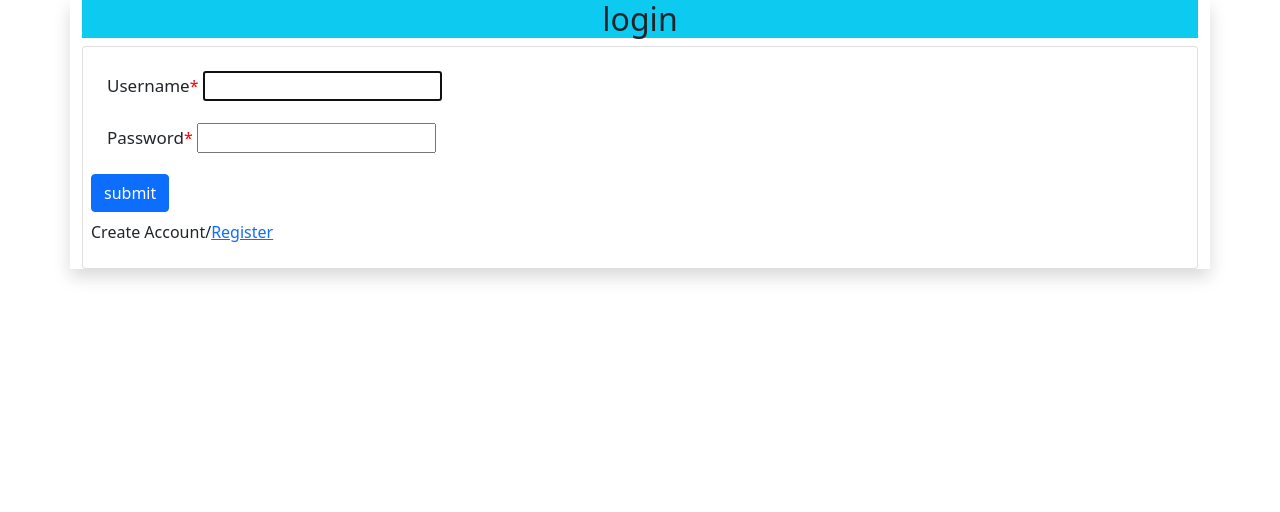
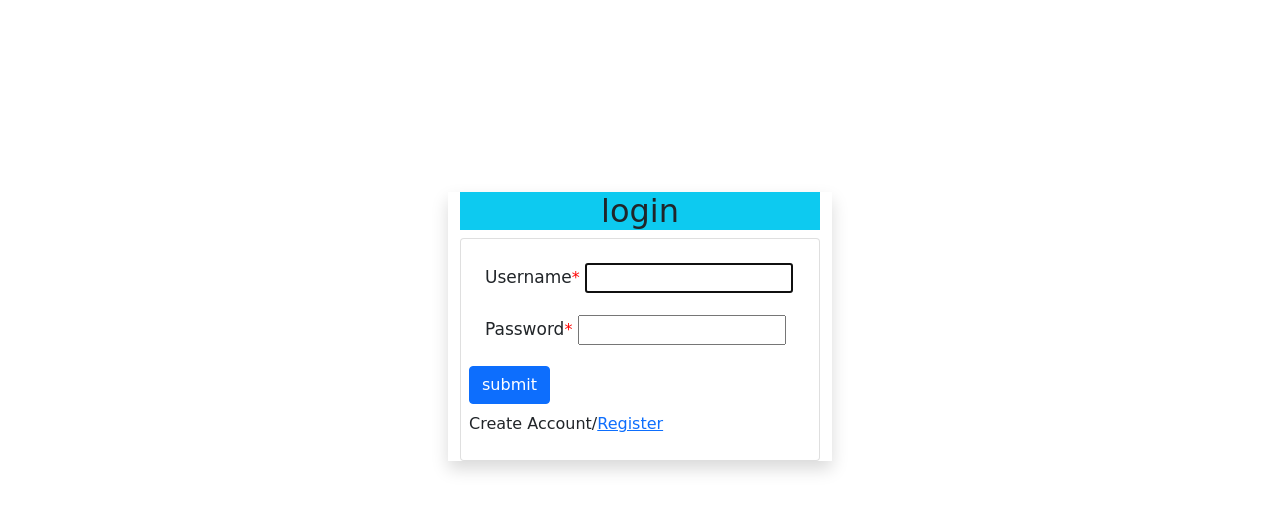
Before and after one commit to tarun163/verification-with-mail-authontification-Django, a Django app: page /login/ in a window 1280 px wide. Shown: the top 512 px of the page. Run offline with Django 3.2, Linux system fonts and the light colour scheme.

Commit message:
style added

```diff
--- a/templates/login.html
+++ b/templates/login.html
@@ -10,7 +10,15 @@
     <link href="https://cdn.jsdelivr.net/npm/bootstrap@5.0.1/dist/css/bootstrap.min.css" rel="stylesheet" integrity="sha384-+0n0xVW2eSR5OomGNYDnhzAbDsOXxcvSN1TPprVMTNDbiYZCxYbOOl7+AMvyTG2x" crossorigin="anonymous">
 
     <title>login</title>
+ <style>
+        .container {
+            margin-top: 12rem;
+            width: 30%;
+            font-family: 'Brush Script MT', cursive;
+        }
 
+        .card {}
+    </style>
 </head>
 
 <body>
```
